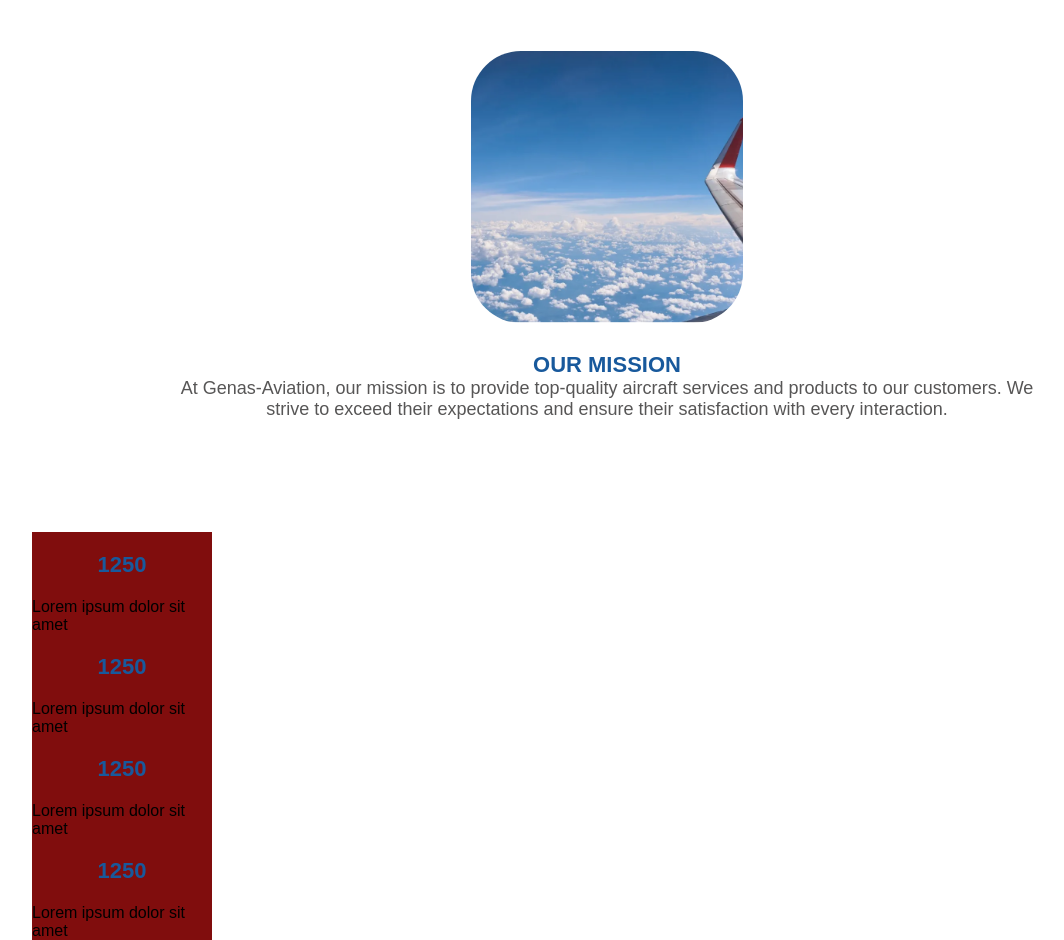
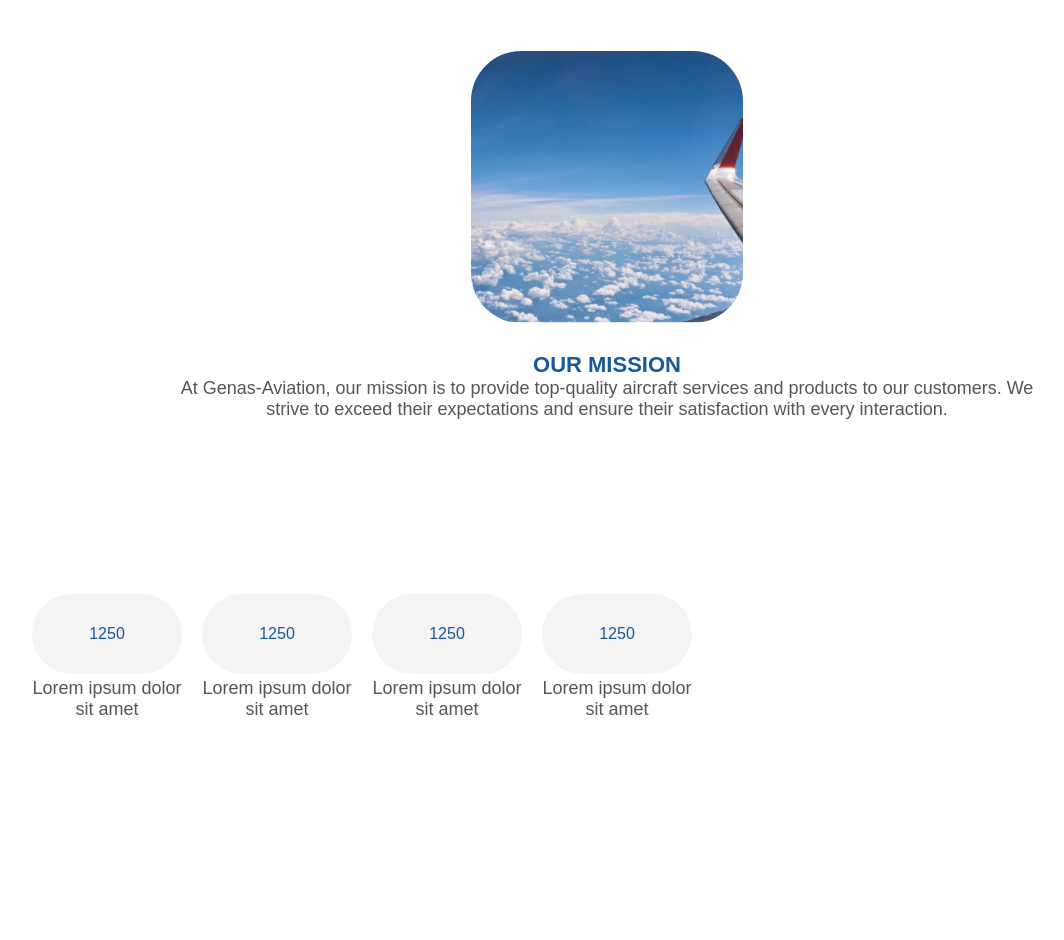
Before and after one commit to AmineNaboulsi/Aviation, a plain HTML site: page index.html in a window 1280 px wide. Shown: the part 1681-2621 px from the top of the page, without its empty margins (23-1087 px from the left). After the commit the page ends 2413 px from the top, so only its background shows below. Drawn offline with Linux system fonts and the light colour scheme; files whose address does not match are found by name.

Commit message:
new update

```diff
--- a/Css/Section2/section-two.css
+++ b/Css/Section2/section-two.css
@@ -66,58 +66,31 @@
 }
 
 /*      Counting-numbers     */
-.num-card {
-    position: relative;
-    display: flex;
-    flex-wrap: wrap;
-    width: 180px;
-    background: #800d0d;
+.num-count {
+    display: grid;
+    grid-template-columns: repeat(auto-fill, minmax(150px, 1fr));
+    grid-gap: 20px;
+    align-items: stretch;
+    align-content: center;
+    margin-top: 50px;
+    height: 150px;
 }
 
-.num-card .num {
-    font-size: 22px;
+.num-count .num {
+    background: #F4F4F4;
     color: #18599C;
-    font-weight: 600;
-    margin: auto;
-    padding: 20px;
+    height: 80px;
+    align-content: center;
+    text-align: center;
     border-radius: 50px;
 }
 
-.num-card .p {
+.num-count p {
+    margin-top: 4px;
     font-size: 18px;
+    font-weight: 400;
     color: rgb(87, 86, 86);
-    font-weight: 400;
-    margin-top: 5px;
-    align-items: center;
     text-align: center;
-}
-
-@media screen and (min-width:1024px) {
-    .slide-container {
-        display: flex;
-        gap: 12px;
-        margin: 15px auto;
-        padding: 30px;
-        width: 100%;
-        width: 80%;
-        border-radius: 50px;
-    }
-    .slide-container .card {
-        display: flex;
-        flex: 0 0 100%;
-        flex-direction: column;
-        align-items: center;
-        padding: 10px;
-        border-radius: 50px;
-    }
-}
-
-@media screen and (max-width: 768px) {
-
-}
-
-@media screen and (max-width: 480px) {
-
 }
 
 /*      Counting-numbers     */
```
